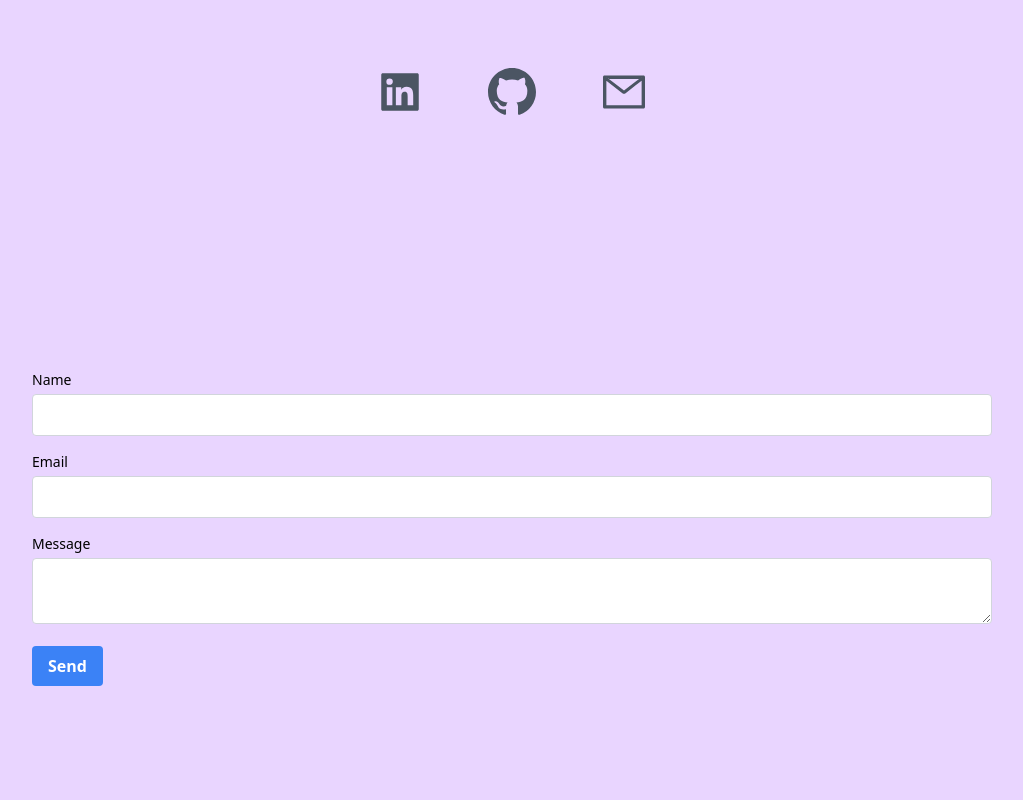
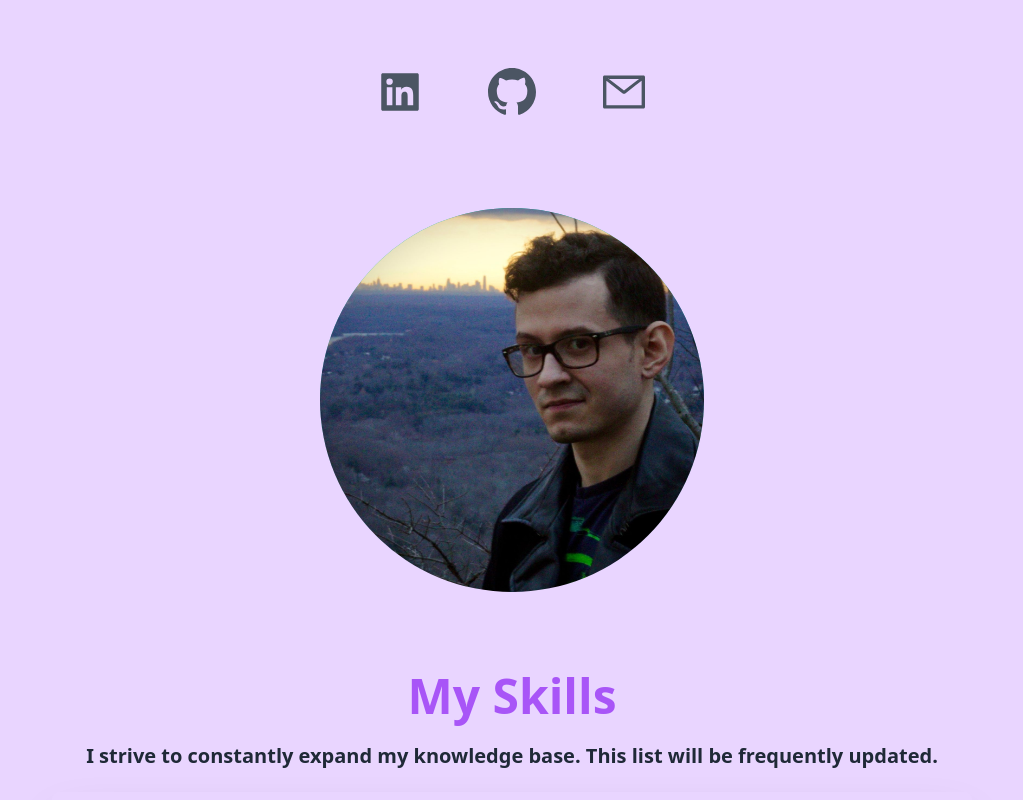
Before and after one commit to sramalho94/portfolio_2023, a Next.js app: page / in a window 1280 px wide. Shown: the part 600-1400 px from the top of the page, without its empty margins (128-1151 px from the left). Built offline with nearby package versions, Linux system fonts and the light colour scheme.

Commit message:
styling changes

```diff
--- a/components/EmailForm.jsx
+++ b/components/EmailForm.jsx
@@ -39,7 +39,7 @@ const EmailForm = () => {
   }
 
   return (
-    <div className="flex items-center min-h-screen">
+    <div className="flex items-center m-3">
       <form onSubmit={handleSubmit} className="w-full">
         <div className="mb-4">
           <label htmlFor="name" className="block text-sm font-medium">
--- a/pages/index.js
+++ b/pages/index.js
@@ -31,6 +31,11 @@ export default function Home() {
   const targetRef1 = useRef(null)
   const targetRef2 = useRef(null)
   const targetRef3 = useRef(null)
+
+  const [showEmailForm, setShowEmailForm] = useState(false)
+  const toggleEmailForm = () => {
+    setShowEmailForm(!showEmailForm)
+  }
 
   const handleClickAboutMe = (event) => {
     event.preventDefault()
@@ -152,15 +157,17 @@ export default function Home() {
               <GoMarkGithub />
             </a>
             <a
-              href="mailto:sramalho@fordham.edu?subject=Inquiry%20Regarding%20Your%20Portfolio&body=Dear%20Stephan,%0D%0A%0D%0AI%20recently%20came%20across%20your%20portfolio%20and%20am%20interested%20in%20learning%20more%20about%20your%20skills%20and%20experience.%20Please%20find%20my%20contact%20details%20below:%0D%0A%0D%0AFirst%20Name:%0D%0ALast%20Name:%0D%0AEmail:%0D%0A%0D%0AI%20would%20appreciate%20the%20opportunity%20to%20discuss%20potential%20collaboration%20or%20job%20opportunities%20with%20you.%20Please%20feel%20free%20to%20reach%20out%20to%20me%20at%20your%20earliest%20convenience.%0D%0A%0D%0AThank%20you%20for%20your%20time%20and%20consideration.%0D%0A%0D%0ABest%20regards,"
+              onClick={toggleEmailForm}
               className="hover:scale-150 transition-all duration-300"
             >
               <AiOutlineMail />
             </a>
           </div>
-          <div>
-            <EmailForm />
-          </div>
+          {showEmailForm && (
+            <div className="email-form-container w-1/3 flex flex-row justify-center mx-auto">
+              <EmailForm />
+            </div>
+          )}
           <div className="relative mx-auto bg-gradient-to-b from-teal-500 rounded-full w-80 h-80 mt-20 overflow-hidden md:h-96  md:w-96">
             <Image src={pictureOfMe} fill={true} objectFit="cover" />
           </div>
```
